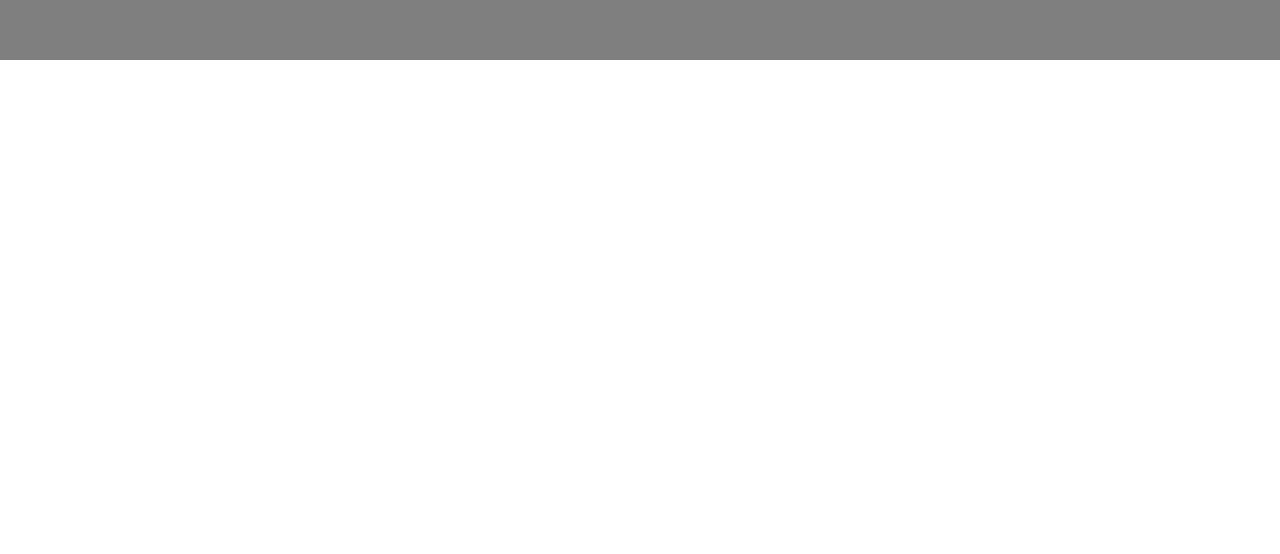
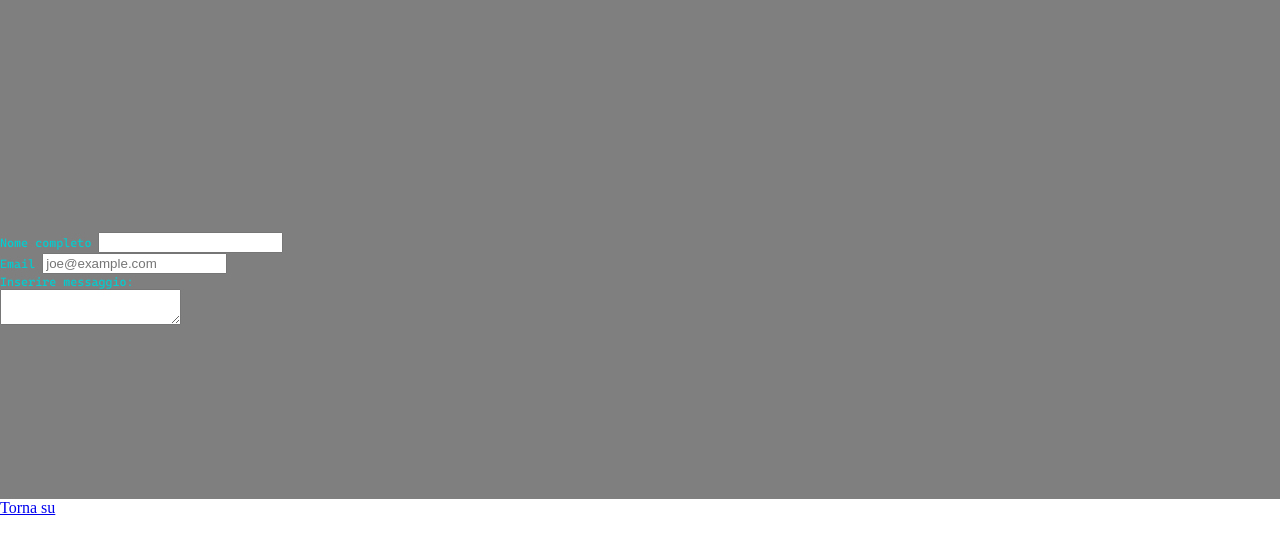
Before and after one commit to Dinosapiens/HTML-e-CSS, a plain HTML site: page index.html in a window 1280 px wide. Shown: the part 2340-2894 px from the top of the page. Drawn offline with Linux system fonts and the light colour scheme.

Commit message:
Aggiunto contenuto pagina Contatto, quindi inserito form da compilare.

```diff
--- a/index.html
+++ b/index.html
@@ -60,8 +60,30 @@
     </section>
 
     <section id="contact">
+      <div class="description">
+        <div class='form'>
+          <label for='full-name'>Nome completo</label>
+          <input id='full-name' name='full-name' type='text'/>
+        </div>
+
+        <div class='form'>
+          <label for='email'>Email</label>
+          <input id='email'
+           name='email'
+           type='email'
+           placeholder='joe@example.com'/>
+        </div>
+
+        <div class='form'>
+          <div class='instructions'>Inserire messaggio:</div>
+          <textarea id='abstract' name='abstract'></textarea>
+        </div>
+      </div>
+
+      <footer>
+        <a href='#main'>Torna su</a>
+      </footer>
 
     </section>
-
   </body>
 </html>
```
